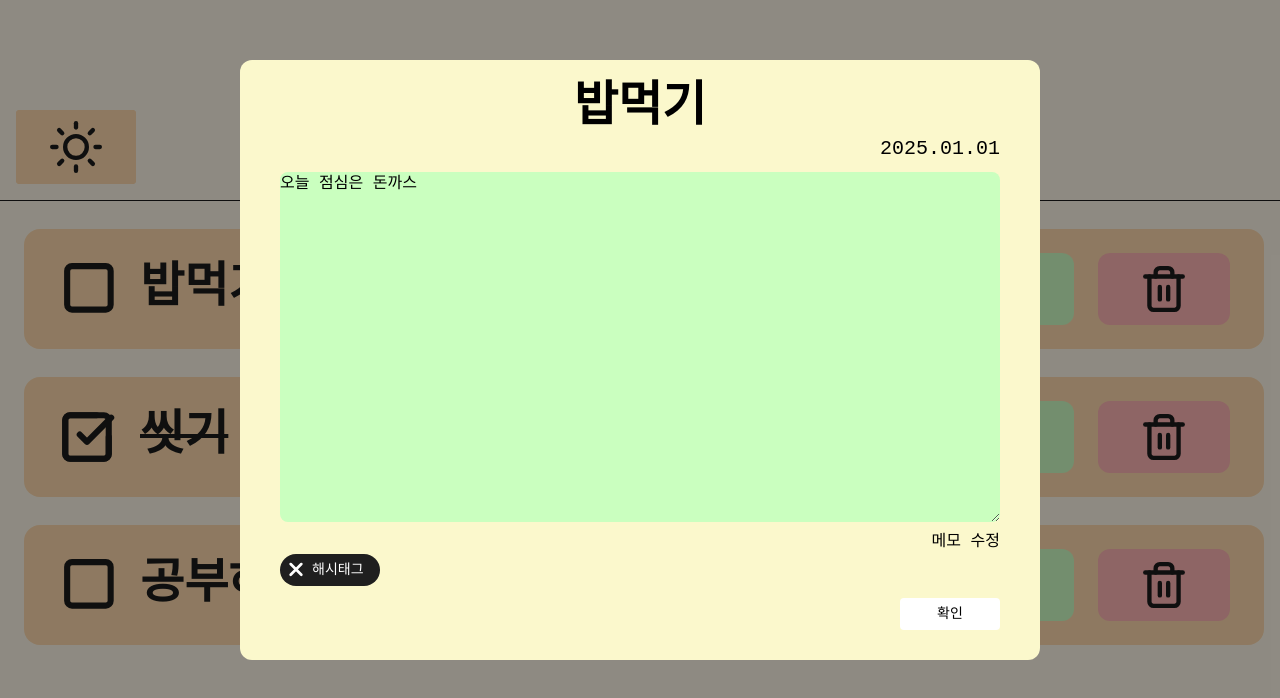
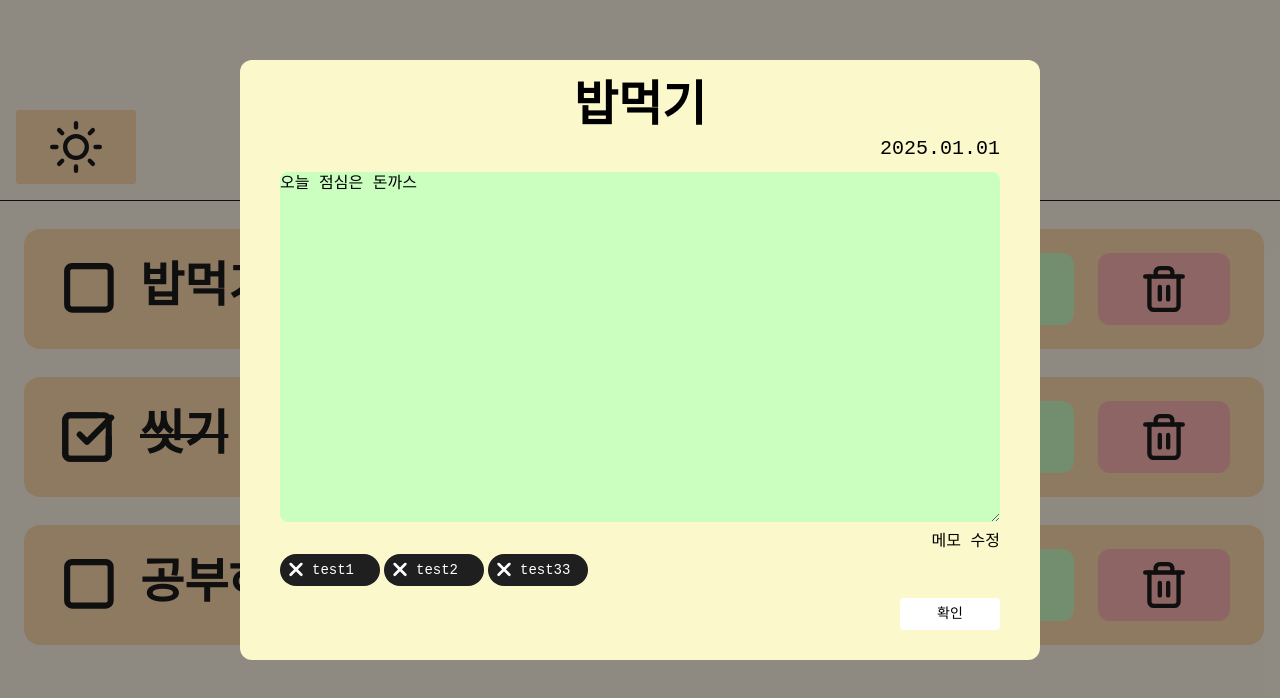
Before and after one commit to hoj0806/todo-list, a React (Vite) app: page / in a window 1280 px wide. Both pictures are taken after a click on the element "밥먹기". Shown: the top 698 px of the page. Built offline with nearby package versions, Linux system fonts and the light colour scheme; a web font is replaced by a local one.

Commit message:
ui : 저장된 해시태그 표시

```diff
--- /dev/null
+++ b/src/components/Popuphashtag.jsx
@@ -0,0 +1,15 @@
+import DeleteHashTagIcon from "../assets/icon/deleteHasgTag.svg";
+
+function Popuphashtag({ tag }) {
+  return (
+    <div className='w-12 h-4 text-[8px] bg-black text-white rounded-[8px] flex items-center px-1 gap-1 desktop:w-[100px] desktop:h-[32px] desktop:rounded-3xl desktop:px-2 desktop:gap-2'>
+      <img
+        src={DeleteHashTagIcon}
+        className='w-2 h-2 desktop:w-4 desktop:h-4'
+      />
+      <p className='desktop:text-[14px]'>{tag}</p>
+    </div>
+  );
+}
+
+export default Popuphashtag;
--- a/src/components/TodoDetailPopup.jsx
+++ b/src/components/TodoDetailPopup.jsx
@@ -1,8 +1,8 @@
 import { useDispatch, useSelector } from "react-redux";
-import DeleteHashTagIcon from "../assets/icon/deleteHasgTag.svg";
 import { returnDefault } from "../slice/modeSlice";
 import { useState } from "react";
 import { editMemo } from "../slice/todoSlice";
+import Popuphashtag from "./Popuphashtag";
 
 function TodoDetailPopup({ selectedId }) {
   const todoList = useSelector((state) => state.todoSlice.todoList);
@@ -10,6 +10,8 @@ function TodoDetailPopup({ selectedId }) {
   const dispatch = useDispatch();
 
   const [memoContent, setMemoContent] = useState("");
+
+  const haasgTags = findList.hashtags;
 
   function onChangeMemo(e) {
     setMemoContent(e.target.value);
@@ -36,12 +38,10 @@ function TodoDetailPopup({ selectedId }) {
           <button onClick={() => onClickMemoButton(memoContent)}>
             메모 수정
           </button>
-          <div className='w-12 h-4 text-[8px] bg-black text-white rounded-[8px] flex items-center px-1 gap-1 desktop:w-[100px] desktop:h-[32px] desktop:rounded-3xl desktop:px-2 desktop:gap-2'>
-            <img
-              src={DeleteHashTagIcon}
-              className='w-2 h-2 desktop:w-4 desktop:h-4'
-            />
-            <p className='desktop:text-[14px]'>해시태그</p>
+          <div className='flex gap-1'>
+            {haasgTags.map((tag, index) => (
+              <Popuphashtag key={index} tag={tag} />
+            ))}
           </div>
         </div>
 
--- a/src/slice/todoSlice.js
+++ b/src/slice/todoSlice.js
@@ -6,7 +6,7 @@ const initialState = {
       title: "밥먹기",
       checked: false,
       date: "2024/01/01",
-      hashtags: [],
+      hashtags: ["test1", "test2", "test33"],
       id: 1,
       memo: "오늘 점심은 돈까스",
     },
@@ -14,7 +14,7 @@ const initialState = {
       title: "씻기",
       checked: true,
       date: "2024/02/01",
-      hashtags: [],
+      hashtags: ["test1", "test2", "test33"],
       id: 2,
       memo: "치실하기",
     },
@@ -22,7 +22,7 @@ const initialState = {
       title: "공부하기",
       checked: false,
       date: "2024/03/01",
-      hashtags: [],
+      hashtags: ["test1", "test2", "test33"],
       id: 3,
       memo: "세시간 정도는 하기",
     },
```
